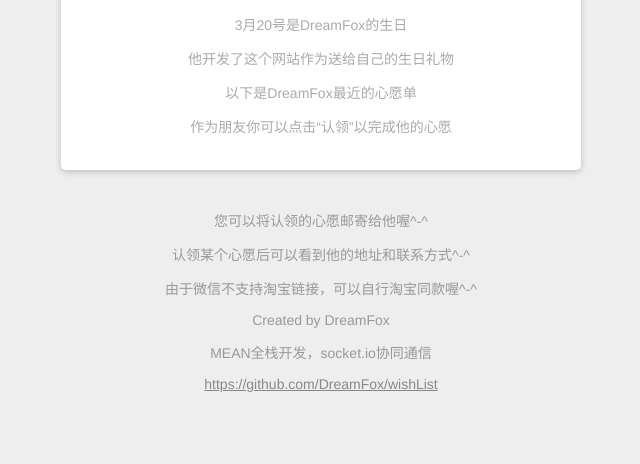
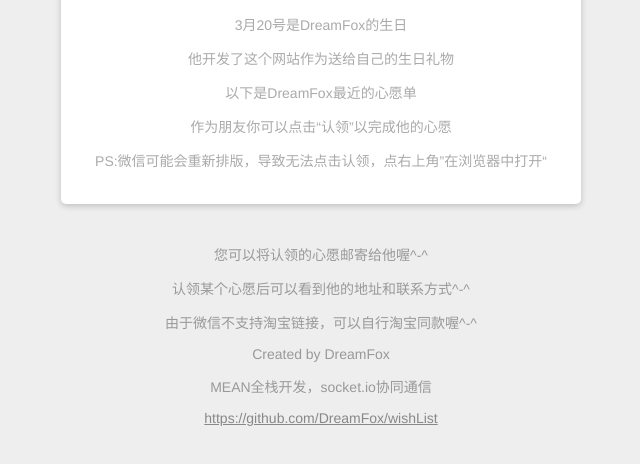
Before and after one commit to DreamFox/wishList, a website: page client/index.html in a window 1280 px wide. Shown: the part 116-580 px from the top of the page, without its empty margins (319-959 px from the left). Drawn offline with Linux system fonts and the light colour scheme; no server answers.

Commit message:
fix bug..

```diff
--- a/client/index.html
+++ b/client/index.html
@@ -32,6 +32,7 @@
             <p class="hint">他开发了这个网站作为送给自己的生日礼物</p>
             <p class="hint">以下是DreamFox最近的心愿单</p>
             <p class="hint">作为朋友你可以点击“认领”以完成他的心愿</p>
+            <p class="hint">PS:微信可能会重新排版，导致无法点击认领，点右上角”在浏览器中打开“</p>
         </div>
         <section id="main" ng-class="{'show': todos.length > 0}">
             <ul id="todo-list">
```
